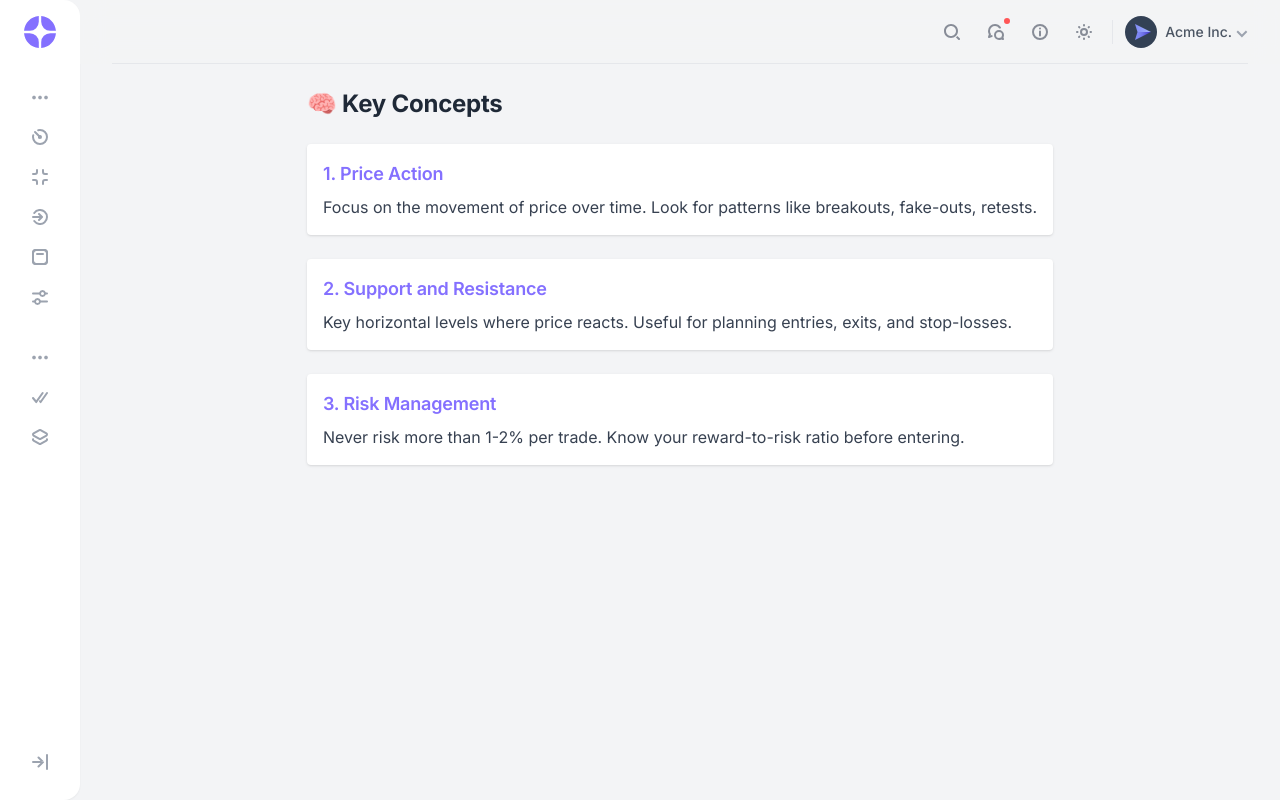
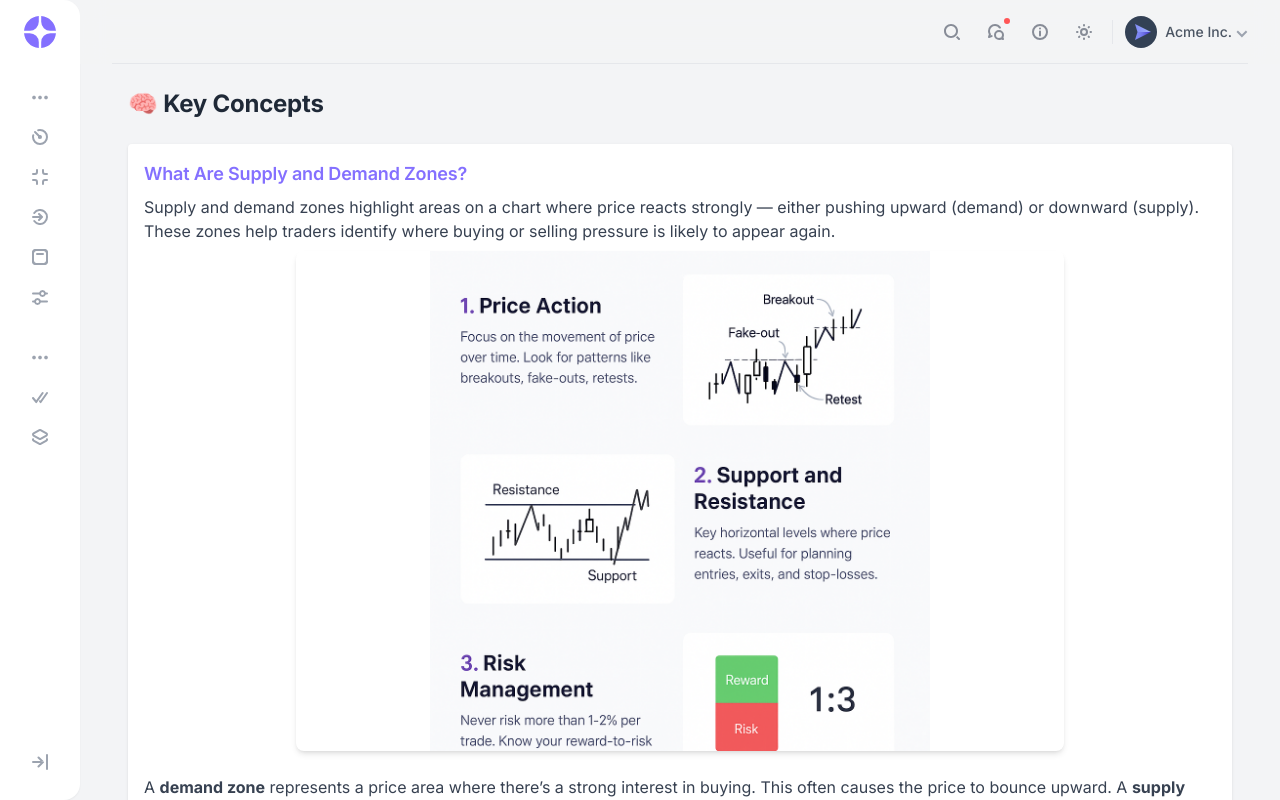
Before and after one commit to lidiads22/investing-Journal, a React (Vite) app: page /key-concepts in a window 1280 px wide. Built offline with nearby package versions, Linux system fonts and the light colour scheme.

Commit message:
Key concepts img and copy

```diff
--- a/src/pages/TradeIdeas.jsx
+++ b/src/pages/TradeIdeas.jsx
@@ -93,7 +93,7 @@ const handleDelete = (id) => {
             <div className="grid grid-cols-1 md:grid-cols-2 gap-8">
 
               {/* 📊 Summary Section */}
-              <div className="bg-slate-800 p-4 rounded-lg min-h-[200px]">
+              <div className="bg-white dark:bg-slate-800 p-4 rounded-lg min-h-[200px]">
                 <h2 className="text-xl font-semibold mb-4">📊 Summary</h2>
                 <ul className="text-sm space-y-2">
                   <li className="text-gray-700 dark:text-gray-300"><strong>Total Ideas:</strong> {totalIdeas}</li>
--- a/src/pages/keyConcepts.jsx
+++ b/src/pages/keyConcepts.jsx
@@ -15,24 +15,63 @@ export default function KeyConcepts() {
           <h1 className="text-2xl font-bold text-gray-800 dark:text-white mb-6">🧠 Key Concepts</h1>
 
           <section className="bg-white dark:bg-slate-800 p-4 rounded shadow mb-6">
-            <h2 className="text-lg font-semibold text-violet-500 mb-2">1. Price Action</h2>
-            <p className="text-gray-700 dark:text-gray-200">
-              Focus on the movement of price over time. Look for patterns like breakouts, fake-outs, retests.
+            <h2 className="text-lg font-semibold text-violet-500 mb-2">What Are Supply and Demand Zones?</h2>
+            <p className="text-gray-700 dark:text-gray-200 mb-2">
+              Supply and demand zones highlight areas on a chart where price reacts strongly — either pushing upward (demand) or downward (supply). These zones help traders identify where buying or selling pressure is likely to appear again.
+            </p>
+             <img
+              src="/src/images/img-trade.png"
+              alt="Trading Key Concepts Visual"
+              className="rounded-lg shadow-md mb-6 mx-auto max-w-3xl w-full max-h-[500px] object-contain"
+            />
+            <p className="text-gray-700 dark:text-gray-200 mb-2">
+              A <strong>demand zone</strong> represents a price area where there’s a strong interest in buying. This often causes the price to bounce upward. A <strong>supply zone</strong> is the opposite — where sellers take over, often pushing the price down.
+            </p>
+            <p className="text-gray-700 dark:text-gray-200 mb-2">
+              These zones are used to plan entries, exits, or place stop-loss and take-profit levels. They can also help determine when a trend might reverse or continue.
             </p>
           </section>
 
           <section className="bg-white dark:bg-slate-800 p-4 rounded shadow mb-6">
-            <h2 className="text-lg font-semibold text-violet-500 mb-2">2. Support and Resistance</h2>
-            <p className="text-gray-700 dark:text-gray-200">
-              Key horizontal levels where price reacts. Useful for planning entries, exits, and stop-losses.
-            </p>
+            <h2 className="text-lg font-semibold text-violet-500 mb-2">How to Identify Them</h2>
+            <ul className="list-disc list-inside text-gray-700 dark:text-gray-200">
+              <li>Look for sharp moves away from a price area — those are usually supply or demand zones.</li>
+              <li>Price stalling or consolidating before a big move is a strong clue.</li>
+              <li>Use previous price reversals as hints for future reactions.</li>
+              <li>Combine with volume spikes or confirmation candles.</li>
+            </ul>
+          </section>
+
+          <section className="bg-white dark:bg-slate-800 p-4 rounded shadow mb-6">
+            <h2 className="text-lg font-semibold text-violet-500 mb-2">How to Use Them in Your Strategy</h2>
+            <ul className="list-disc list-inside text-gray-700 dark:text-gray-200">
+              <li><strong>Reversals:</strong> Enter trades at zones where price reversed before.</li>
+              <li><strong>Breakouts:</strong> Watch for strong breakouts through zones to join momentum.</li>
+              <li><strong>Trend trading:</strong> Use zones to re-enter trades in line with the trend.</li>
+              <li><strong>Risk management:</strong> Place stop-losses just beyond zones to limit risk.</li>
+            </ul>
           </section>
 
           <section className="bg-white dark:bg-slate-800 p-4 rounded shadow">
-            <h2 className="text-lg font-semibold text-violet-500 mb-2">3. Risk Management</h2>
-            <p className="text-gray-700 dark:text-gray-200">
-              Never risk more than 1-2% per trade. Know your reward-to-risk ratio before entering.
-            </p>
+            <h2 className="text-lg font-semibold text-violet-500 mb-2">Pros and Cons</h2>
+            <div className="grid grid-cols-1 sm:grid-cols-2 gap-4">
+              <div>
+                <h3 className="font-semibold text-green-500">Pros:</h3>
+                <ul className="list-disc list-inside text-gray-700 dark:text-gray-200">
+                  <li>Easy to identify on charts</li>
+                  <li>Helps pinpoint entry/exit areas</li>
+                  <li>Can be combined with any strategy</li>
+                </ul>
+              </div>
+              <div>
+                <h3 className="font-semibold text-red-500">Cons:</h3>
+                <ul className="list-disc list-inside text-gray-700 dark:text-gray-200">
+                  <li>Subjective — depends on trader interpretation</li>
+                  <li>Zones don’t always hold</li>
+                  <li>Can be time-consuming to draw and monitor</li>
+                </ul>
+              </div>
+            </div>
           </section>
         </main>
       </div>
```
Also changed, not shown: src/images/img-trade.png (added).
